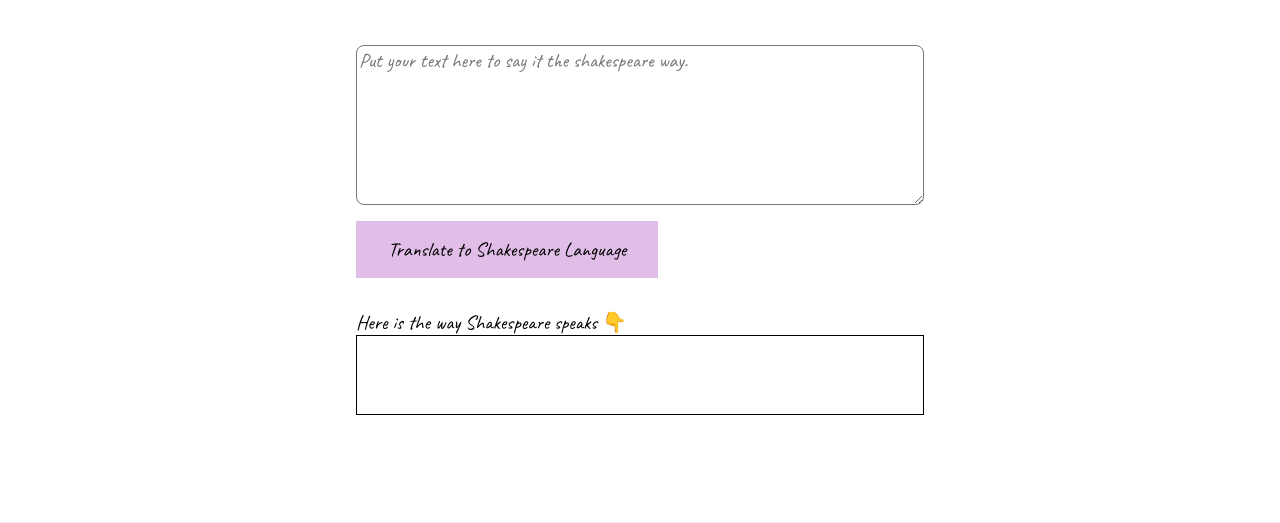
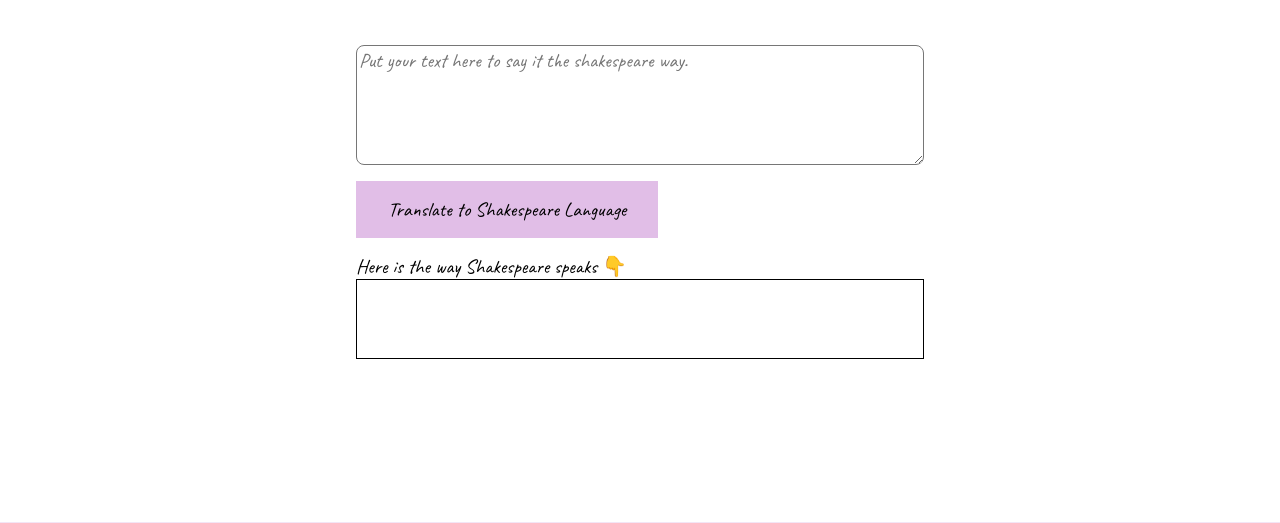
Before and after one commit to yuvirajawat/the-shakespeare-way, a plain HTML site: page index.html in a window 1280 px wide. Shown: the part 108-631 px from the top of the page. Drawn offline with Linux system fonts and the light colour scheme.

```diff
--- a/css/stylesheet.css
+++ b/css/stylesheet.css
@@ -36,7 +36,7 @@ nav{
     font-family: inherit;
     display:block;
     width:100%;
-    height:20vh;
+    height:15vh;
     font-size:20px;
     margin-top: 2rem;
     border-radius: 0.5rem;
@@ -47,7 +47,7 @@ nav{
     background-color: var(--button-color);
     border-style: none;
     padding:1rem 2rem;
-    margin: 1rem 0 2rem 0;
+    margin: 1rem 0;
 }
 #btn-translate:hover{
     cursor: pointer;
```
